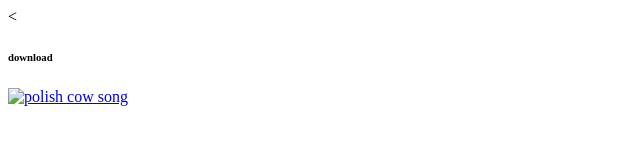
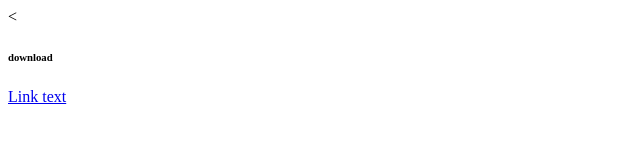
Before and after one commit to gungurbuz/idunnobro, a plain HTML site: page index.html in a window 1280 px wide. Shown: the whole page, without its empty margins (0-640 px from the left). Drawn offline with Linux system fonts and the light colour scheme.

Commit message:
Update index.html

```diff
--- a/index.html
+++ b/index.html
@@ -6,8 +6,6 @@
   </head>
   <body>
     <<h6>download</h6>
-     <a href="polish.mp3" download="click">
-      <img src="polish.mp3" alt="polish cow song">
-     </a>
+     <a href="polish.mp3" download>Link text</a>
   </body>
 </html>
```
